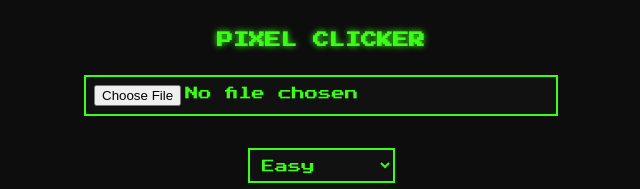
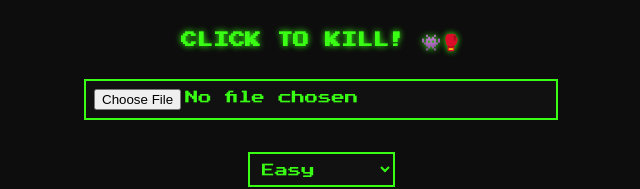
Before and after one commit to swastika-cmd5/kill-sprite-game, a plain HTML site: page index.html in a window 1280 px wide. Shown: the top 189 px of the page, without its empty margins (319-959 px from the left). Drawn offline with Linux system fonts and the light colour scheme.

Commit message:
Update index.html

```diff
--- a/index.html
+++ b/index.html
@@ -9,7 +9,7 @@
 </head>
 <body>
   <div id="startScreen">
-    <h1>PIXEL CLICKER</h1>
+    <h1>CLICK TO KILL! 👾🥊</h1>
     <input type="file" id="imageInput" accept="image/*" />
     <br><br>
     <select id="difficulty">
```
